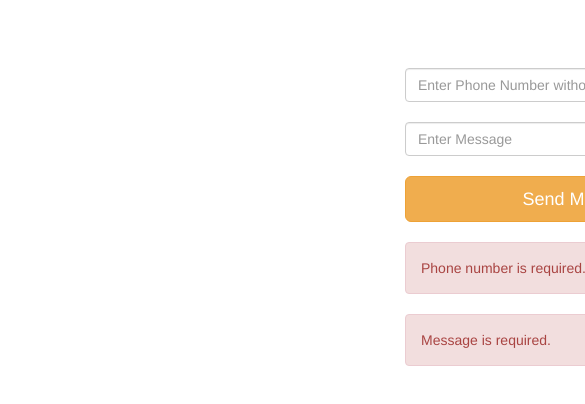
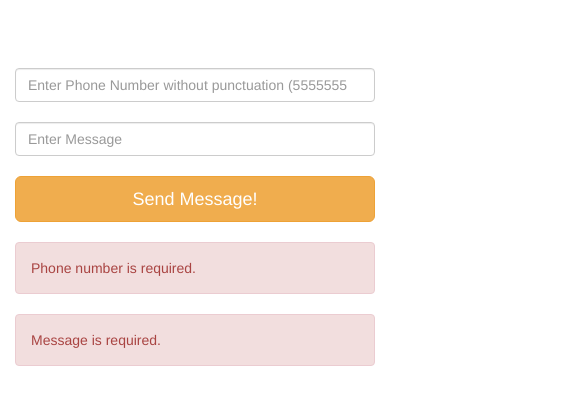
Before and after one commit to michaeldiguiseppi/angular_texting_app, a website: page src/index.html in a window 390 px wide. Shown: the part 106-510 px from the top of the page, 585 px wide, since content can reach past the window. Drawn offline with nearby package versions, Linux system fonts and the light colour scheme; some packages are replaced by stand-ins of ours.

Commit message:
Working on mobile.

```diff
--- a/src/index.html
+++ b/src/index.html
@@ -13,7 +13,7 @@
       <br />
       <div ng-controller="textController">
         <div class="row">
-          <div class="col-lg-4 col-lg-offset-4 col-xs-12 col-xs-offset-12">
+          <div class="col-lg-4 col-lg-offset-4 col-xs-12">
             <div class="alert alert-success" ng-if="success">
               {{ success }}
             </div>
@@ -22,26 +22,26 @@
         <br />
         <form class="form-horizontal" ng-submit="sendMessage(messageForm)" name="messageForm" novalidate>
           <div class="row">
-            <div class="col-lg-4 col-lg-offset-4 col-xs-12 col-xs-offset-12">
+            <div class="col-lg-4 col-lg-offset-4 col-xs-12">
               <input type="number" class="form-control" placeholder="Enter Phone Number without punctuation (5555555555)" ng-model="number" name="number" ng-minlength="10" required />
             </div>
           </div>
           <br />
           <div class="row">
-            <div class="col-lg-4 col-lg-offset-4 col-xs-12 col-xs-offset-12">
+            <div class="col-lg-4 col-lg-offset-4 col-xs-12">
               <input type="text" class="form-control" placeholder="Enter Message" ng-model="message" name="message" required ng-minlength="20"/>
             </div>
           </div>
           <br />
           <div class="row">
-            <div class="col-lg-4 col-lg-offset-4 col-xs-12 col-xs-offset-12">
+            <div class="col-lg-4 col-lg-offset-4 col-xs-12">
               <button type="submit" class="btn btn-lg btn-warning full-width">Send Message!</button>
             </div>
           </div>
         </form>
         <br />
         <div class="row">
-          <div class="col-lg-4 col-lg-offset-4 col-xs-12 col-xs-offset-12">
+          <div class="col-lg-4 col-lg-offset-4 col-xs-12">
             <div class="alert alert-danger" ng-messages="messageForm.number.$error" ng-show="messageForm.number.$error.required || messageForm.number.$error.minlength" multiple>
               <div ng-message="required">Phone number is required.</div>
               <div ng-message="minlength">Phone number must be 10 characters.</div>
@@ -49,7 +49,7 @@
           </div>
         </div>
         <div class="row">
-          <div class="col-lg-4 col-lg-offset-4 col-xs-12 col-xs-offset-12">
+          <div class="col-lg-4 col-lg-offset-4 col-xs-12">
             <div class="alert alert-danger" ng-messages="messageForm.message.$error" ng-show="messageForm.message.$error.required || messageForm.message.$error.minlength" multiple>
               <div ng-message="required">Message is required.</div>
               <div ng-message="minlength">Message must be 20 characters.</div>
```
